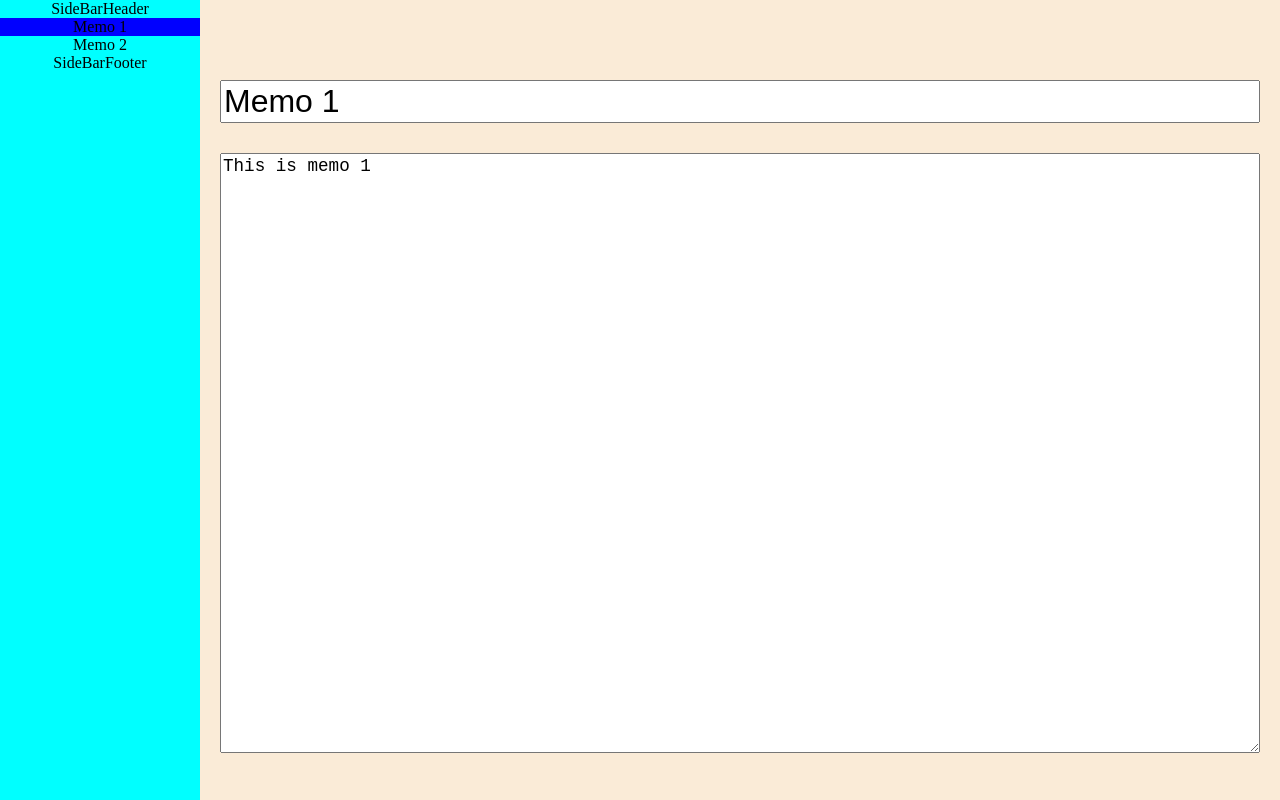
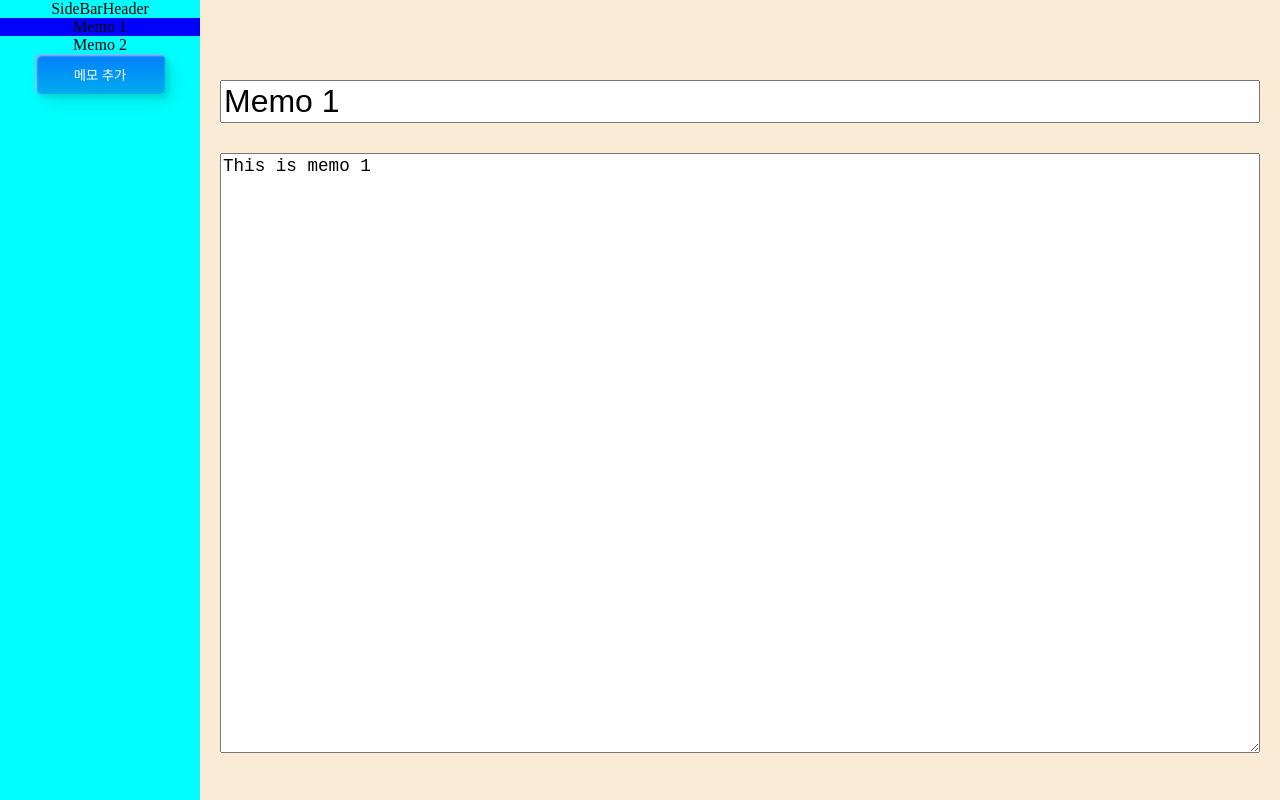
Before and after one commit to gyungsubLee/inflearn_react_prac, a React (Vite) app: page / in a window 1280 px wide. Built offline with nearby package versions, Linux system fonts and the light colour scheme.

Commit message:
project 1: memo - Create

```diff
--- a/src/App.css
+++ b/src/App.css
@@ -8,6 +8,103 @@
   height: 100vh;
   min-width: 200px;
   text-align: center;
+}
+
+.SideBarFooter {
+  text-align: center;
+  padding-right: 10px 0;
+}
+
+.custom-btn {
+  width: 130px;
+  height: 40px;
+  color: #fff;
+  border-radius: 5px;
+  padding: 10px 25px;
+  font-family: "Lato", sans-serif;
+  font-weight: 500;
+  background: transparent;
+  cursor: pointer;
+  transition: all 0.3s ease;
+  position: relative;
+  display: inline-block;
+  box-shadow: inset 2px 2px 2px 0px rgba(255, 255, 255, 0.5),
+    7px 7px 20px 0px rgba(0, 0, 0, 0.1), 4px 4px 5px 0px rgba(0, 0, 0, 0.1);
+  outline: none;
+}
+
+/* butoon */
+.btn-3 {
+  background: rgb(0, 172, 238);
+  background: linear-gradient(
+    0deg,
+    rgba(0, 172, 238, 1) 0%,
+    rgba(2, 126, 251, 1) 100%
+  );
+  width: 130px;
+  height: 40px;
+  line-height: 42px;
+  padding: 0;
+  border: none;
+}
+.btn-3 span {
+  position: relative;
+  display: block;
+  width: 100%;
+  height: 100%;
+}
+.btn-3:before,
+.btn-3:after {
+  position: absolute;
+  content: "";
+  right: 0;
+  top: 0;
+  background: rgba(2, 126, 251, 1);
+  transition: all 0.3s ease;
+}
+.btn-3:before {
+  height: 0%;
+  width: 2px;
+}
+.btn-3:after {
+  width: 0%;
+  height: 2px;
+}
+.btn-3:hover {
+  background: transparent;
+  box-shadow: none;
+}
+.btn-3:hover:before {
+  height: 100%;
+}
+.btn-3:hover:after {
+  width: 100%;
+}
+.btn-3 span:hover {
+  color: rgba(2, 126, 251, 1);
+}
+.btn-3 span:before,
+.btn-3 span:after {
+  position: absolute;
+  content: "";
+  left: 0;
+  bottom: 0;
+  background: rgba(2, 126, 251, 1);
+  transition: all 0.3s ease;
+}
+.btn-3 span:before {
+  width: 2px;
+  height: 0%;
+}
+.btn-3 span:after {
+  width: 0%;
+  height: 2px;
+}
+.btn-3 span:hover:before {
+  height: 100%;
+}
+.btn-3 span:hover:after {
+  width: 100%;
 }
 
 .MainContainer {
--- a/src/App.jsx
+++ b/src/App.jsx
@@ -32,12 +32,29 @@ function App() {
     setMemos(newMemos);
   };
 
+  const addMemo = (addMemo) => {
+    const now = new Date().getTime();
+
+    setMemos([
+      ...memos,
+      {
+        title: "Untitled",
+        content: "",
+        createdAt: now,
+        updatedAt: now,
+      },
+    ]);
+
+    setMemoContainerIndex(memos.length);
+  };
+
   return (
     <div className="App">
       <SideBar
         memos={memos}
         setMemoContainerIndex={setMemoContainerIndex}
         memoContainerIndex={memoContainerIndex}
+        addMemo={addMemo}
       />
       <MemoContainer memo={memos[memoContainerIndex]} setMemo={setMemo} />
     </div>
--- a/src/components/SideBar/SideBar.jsx
+++ b/src/components/SideBar/SideBar.jsx
@@ -2,7 +2,12 @@ import MemoList from "./MemoList";
 import SideBarFooter from "./SideBarFooter";
 import SideBarHeader from "./SideBarHeader";
 
-const SideBar = ({ memos, setMemoContainerIndex, memoContainerIndex }) => {
+const SideBar = ({
+  memos,
+  addMemo,
+  setMemoContainerIndex,
+  memoContainerIndex,
+}) => {
   return (
     <div className="SideBar">
       <SideBarHeader />
@@ -11,7 +16,7 @@ const SideBar = ({ memos, setMemoContainerIndex, memoContainerIndex }) => {
         setMemoContainerIndex={setMemoContainerIndex}
         memoContainerIndex={memoContainerIndex}
       />
-      <SideBarFooter />
+      <SideBarFooter onClick={addMemo} />
     </div>
   );
 };
--- a/src/components/SideBar/SideBarFooter.jsx
+++ b/src/components/SideBar/SideBarFooter.jsx
@@ -1,5 +1,11 @@
-const SideBarFooter = () => {
-  return <div>SideBarFooter</div>;
+import Button from "../ui/Button";
+
+const SideBarFooter = ({ onClick }) => {
+  return (
+    <div className="SideBarFooter">
+      <Button onClick={onClick} />
+    </div>
+  );
 };
 
 export default SideBarFooter;
--- /dev/null
+++ b/src/components/ui/Button.jsx
@@ -0,0 +1,9 @@
+const Button = ({ onClick }) => {
+  return (
+    <button className="custom-btn btn-3" onClick={onClick}>
+      <span>메모 추가</span>
+    </button>
+  );
+};
+
+export default Button;
```
